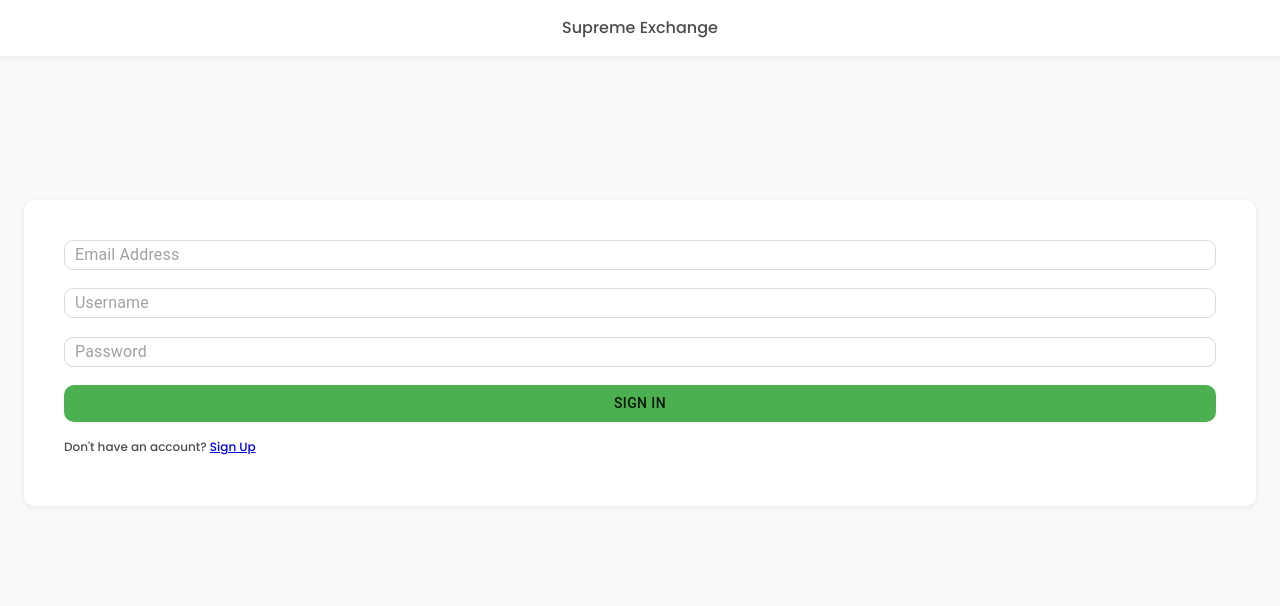
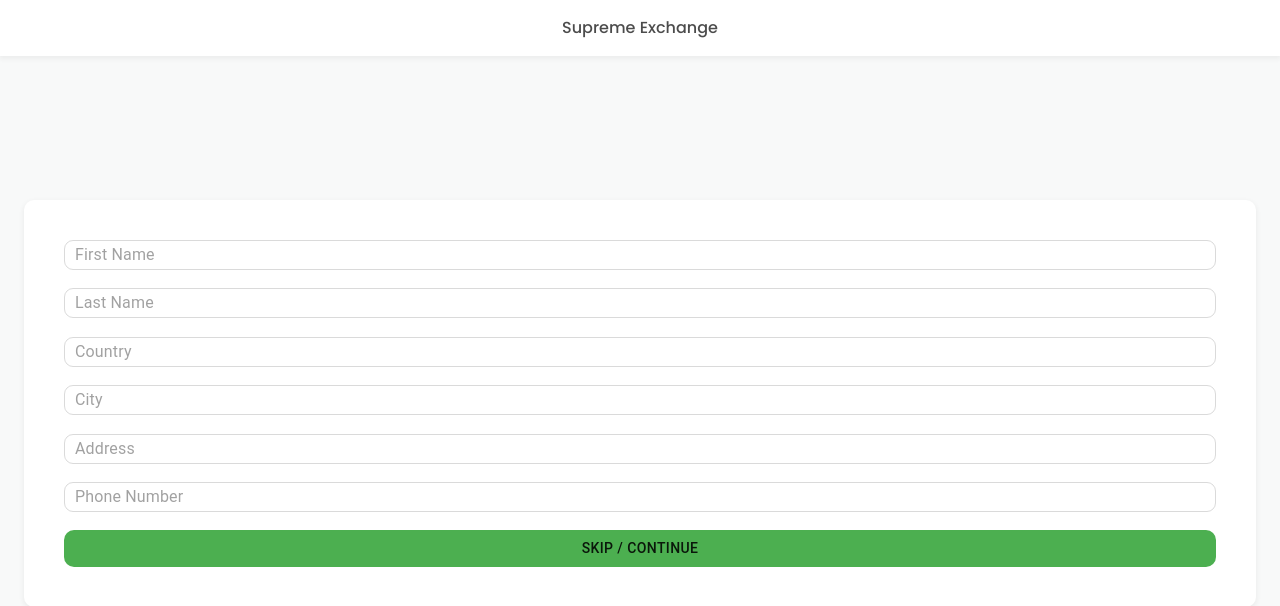
Before and after one commit to tjosepo/supreme-exchange, a React (Create React App) app: page / in a window 1280 px wide. Shown: the top 606 px of the page. Built offline with nearby package versions, Linux system fonts and the light colour scheme.

Commit message:
Added signupadditional

```diff
--- a/src/App.tsx
+++ b/src/App.tsx
@@ -1,10 +1,11 @@
-import SignInPage from './components/login/SignInPage';
+// import SignInPage from './components/login/SignInPage';
+import SignUpAdditional from './components/login/SignUpAdditional';
 
 function App() {
   return (
     <div className="App">
       <header className="App-header">
-        <SignInPage />
+        <SignUpAdditional />
       </header>
     </div>
   );
--- /dev/null
+++ b/src/components/login/SignUpAdditional.tsx
@@ -0,0 +1,77 @@
+import { Button,
+    createStyles,
+    makeStyles,
+    createMuiTheme,
+    ThemeProvider,
+    Theme,
+} from '@material-ui/core';
+import { green } from '@material-ui/core/colors'
+import Header from '../shared/Header';
+import Card2 from '../shared/Card2';
+import './style/SignUpAdditional.css';
+import InputBox from './SignInInputs'
+
+const useStyles = makeStyles((theme: Theme) =>
+    createStyles({
+        signButton: {
+            borderRadius: 10,
+        }
+    }),
+);
+
+const theme = createMuiTheme({
+    palette: {
+      primary: green,
+    },
+  });
+
+export default function SignUpAdditional(){
+    const classes = useStyles();
+
+    return(
+        <>
+            <Header>
+                Supreme Exchange
+            </Header>
+            <Card2>
+                <ThemeProvider theme={theme}>
+                    <form>
+                        <InputBox type="text">
+                        First Name
+                        </InputBox>
+                        <br/>
+                        <br/>
+                        <InputBox type="text">
+                        Last Name
+                        </InputBox>
+                        <br/>
+                        <br/>
+                        <InputBox type="text">
+                        Country
+                        </InputBox>
+                        <br/>
+                        <br/>
+                        <InputBox type="text">
+                        City
+                        </InputBox>
+                        <br/>
+                        <br/>
+                        <InputBox type="text">
+                        Address
+                        </InputBox>
+                        <br/>
+                        <br/>
+                        <InputBox type="text">
+                        Phone Number
+                        </InputBox>
+                        <br/>
+                        <br/>
+                        <Button variant="contained" color="primary" disableElevation fullWidth className={classes.signButton}>
+                            Skip / Continue
+                        </Button>
+                    </form>
+                </ThemeProvider>
+            </Card2>
+        </>
+    );
+}
--- /dev/null
+++ b/src/components/login/style/SignUpAdditional.css
@@ -0,0 +1,7 @@
+.text{
+  font-size: 12px;
+}
+
+.signButton{
+  border-radius: 10px;
+}
```
